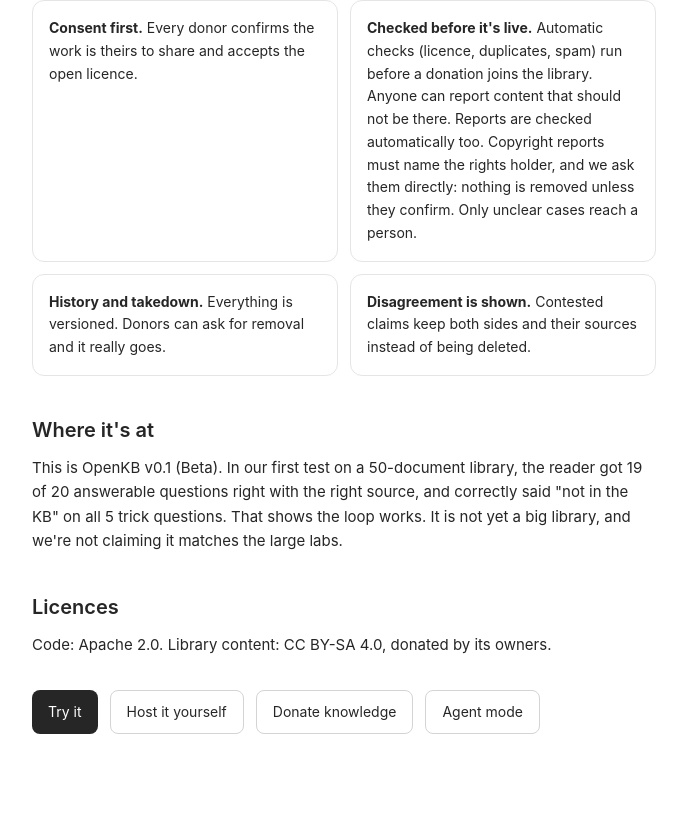
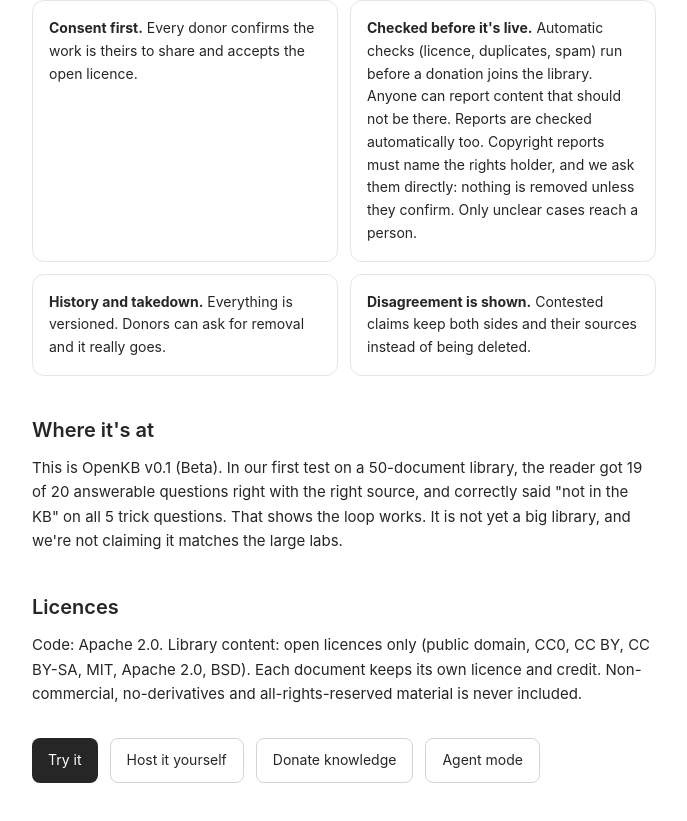
Before and after one commit to warodri/etmw_openkb, an Angular app in the folder ui/: page /how in a window 1280 px wide. Shown: the part 968-1789 px from the top of the page, without its empty margins (296-983 px from the left). Before the commit the page ends 1766 px from the top, so only its background shows below. Built offline with nearby package versions, Linux system fonts and the light colour scheme.

Commit message:
Policy: several open licences tagged per document, no private shelf, no separate dev-docs collection; copy and plans aligned (docs only)

```diff
--- a/ui/src/app/chat.component.html
+++ b/ui/src/app/chat.component.html
@@ -224,7 +224,7 @@
                class="w-20 h-20 shrink-0 [image-rendering:pixelated]">
           <div>
             <h3 class="m-0 mb-1.5 text-lg font-semibold">The library</h3>
-            <p class="m-0">Documents donated by their owners under an open licence (CC BY-SA).
+            <p class="m-0">Documents under open licences (public domain, CC0, CC BY, CC BY-SA, MIT, Apache, BSD), each with its own licence and credit.
                Every donation is confirmed by the person who made it, passes automatic checks,
                and can be taken down on request.</p>
           </div>
--- a/ui/src/app/donate.component.html
+++ b/ui/src/app/donate.component.html
@@ -95,8 +95,8 @@
     </svg>
     <p>The checks look at the licence you declared, duplicates, spam and quality. If it passes, it joins the library. If not, you get the reason. Anyone can report content that should not be there; reports are checked automatically. For copyright we ask the named rights holder and only remove if they confirm.</p>
 
-    <h2 class="text-xl font-semibold mt-8 mb-3">CC BY-SA in plain words</h2>
-    <p class="mt-0">Anyone may use and adapt your work, including in AI answers, as long as they credit you and share their changes under the same licence. You stay the author.</p>
+    <h2 class="text-xl font-semibold mt-8 mb-3">Licences in plain words</h2>
+    <p class="mt-0">The library takes only open licences: public domain, CC0, CC BY, CC BY-SA, MIT, Apache 2.0 and BSD. Each document keeps its own licence and credit, and answers will show the licence of every source. With CC BY-SA, anyone may use and adapt your work, including in AI answers, as long as they credit you and share their changes under the same licence. Non-commercial, no-derivatives and all-rights-reserved work is not accepted. You stay the author.</p>
 
     <h2 class="text-xl font-semibold mt-10 mb-3">For your own LLM or agent</h2>
     <p class="mt-0 text-neutral-500 dark:text-neutral-400">Documentation of the planned path. Closed for now, like donations: nothing is ingested through it yet.</p>
--- a/ui/src/app/how.component.html
+++ b/ui/src/app/how.component.html
@@ -46,7 +46,7 @@
     <p class="mt-0">This is OpenKB v0.1 (Beta). In our first test on a 50-document library, the reader got 19 of 20 answerable questions right with the right source, and correctly said "not in the KB" on all 5 trick questions. That shows the loop works. It is not yet a big library, and we're not claiming it matches the large labs.</p>
 
     <h2 class="text-xl font-semibold mt-10 mb-3">Licences</h2>
-    <p class="mt-0">Code: Apache 2.0. Library content: CC BY-SA 4.0, donated by its owners.</p>
+    <p class="mt-0">Code: Apache 2.0. Library content: open licences only (public domain, CC0, CC BY, CC BY-SA, MIT, Apache 2.0, BSD). Each document keeps its own licence and credit. Non-commercial, no-derivatives and all-rights-reserved material is never included.</p>
 
     <div class="mt-8 flex flex-wrap gap-3">
       <a routerLink="/" class="px-4 py-2.5 min-h-[44px] flex items-center rounded-lg bg-neutral-800 text-white dark:bg-neutral-200 dark:text-neutral-900 no-underline text-[14px]">Try it</a>
```
Also changed, not shown: 5 other files (tests, documents, lock files or other folders).
